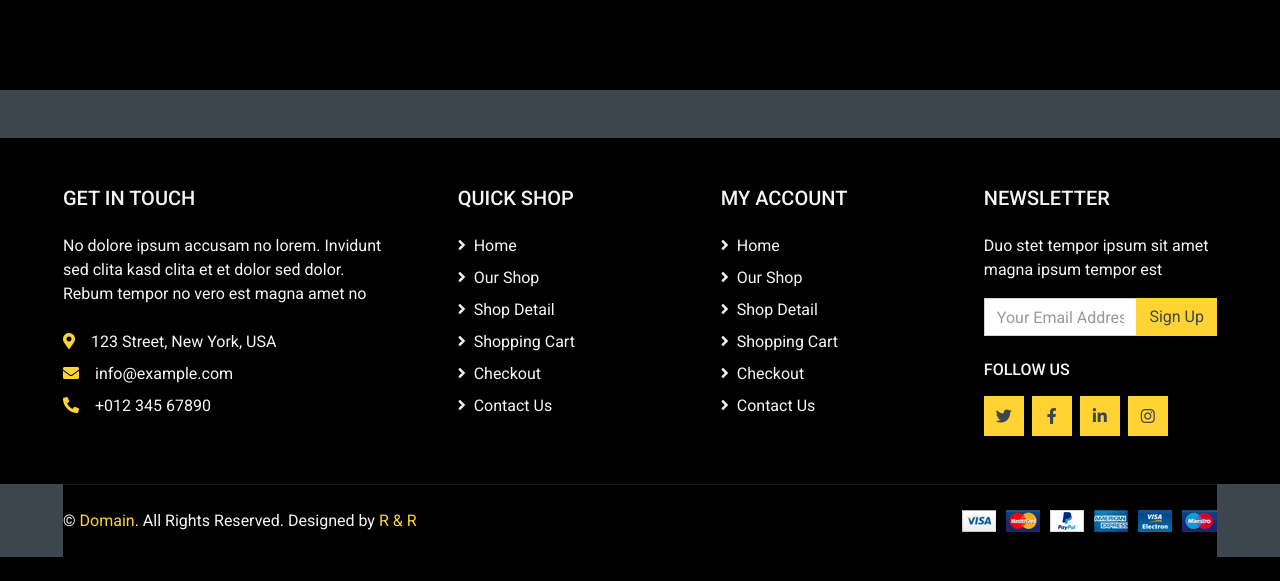
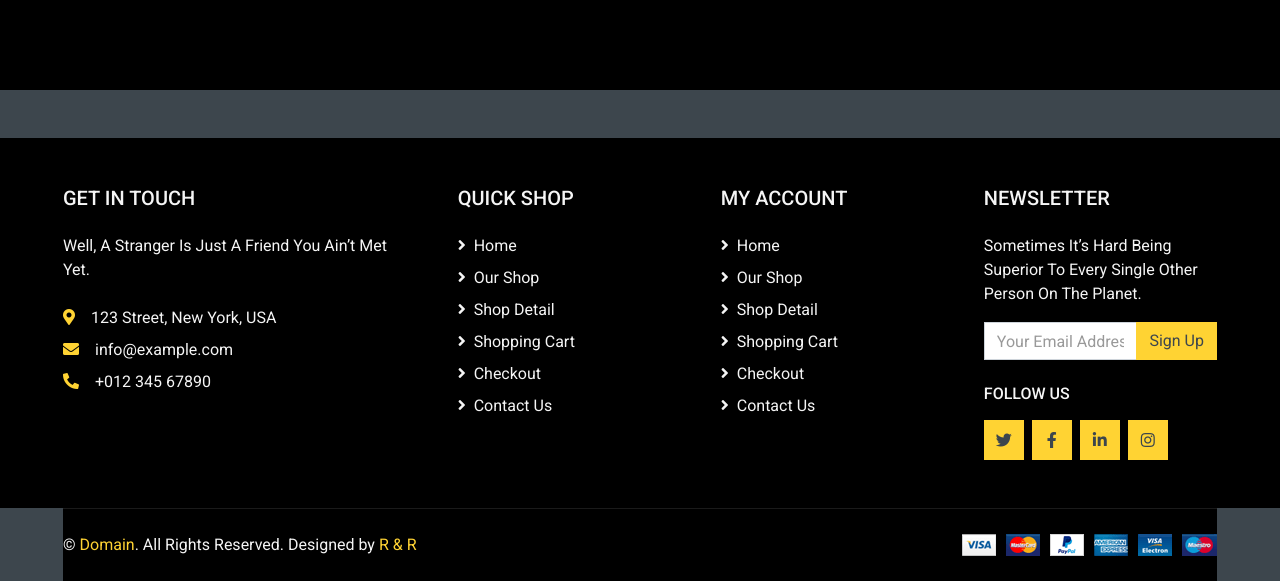
Before and after one commit to Rahul4683/Boys, a PHP site: page /index.php in a window 1280 px wide. Shown: the part 1746-2327 px from the top of the page. Before the commit the page ends 2303 px from the top, so only its background shows below. Run offline with PHP 8.4, Linux system fonts and the light colour scheme; some libraries are stand-ins or nearby versions.

Commit message:
first commit

```diff
--- a/common/footer.php
+++ b/common/footer.php
@@ -31,7 +31,7 @@
         <div class="row px-xl-5 pt-5">
             <div class="col-lg-4 col-md-12 mb-5 pr-3 pr-xl-5">
                 <h5 class="text-secondary text-uppercase mb-4">Get In Touch</h5>
-                <p class="mb-4">No dolore ipsum accusam no lorem. Invidunt sed clita kasd clita et et dolor sed dolor. Rebum tempor no vero est magna amet no</p>
+                <p class="mb-4">Well, A Stranger Is Just A Friend You Ain’t Met Yet.</p>
                 <p class="mb-2"><i class="fa fa-map-marker-alt text-primary mr-3"></i>123 Street, New York, USA</p>
                 <p class="mb-2"><i class="fa fa-envelope text-primary mr-3"></i>info@example.com</p>
                 <p class="mb-0"><i class="fa fa-phone-alt text-primary mr-3"></i>+012 345 67890</p>
@@ -62,7 +62,7 @@
                     </div>
                     <div class="col-md-4 mb-5">
                         <h5 class="text-secondary text-uppercase mb-4">Newsletter</h5>
-                        <p>Duo stet tempor ipsum sit amet magna ipsum tempor est</p>
+                        <p>Sometimes It’s Hard Being Superior To Every Single Other Person On The Planet.</p>
                         <form action="">
                             <div class="input-group">
                                 <input type="text" class="form-control" placeholder="Your Email Address">
```
